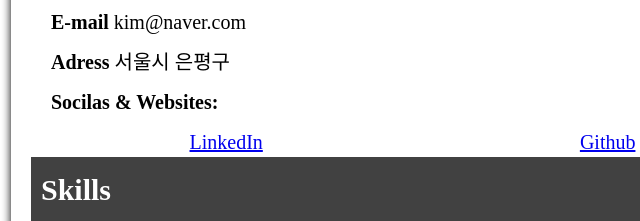
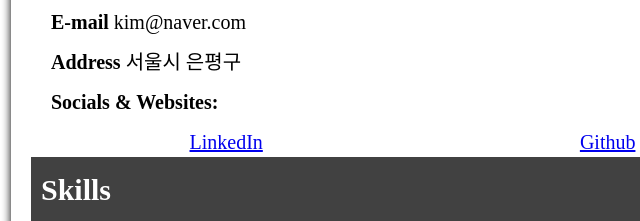
Before and after one commit to Ponolia/sample-resume, a plain HTML site: page index.html in a window 1280 px wide. Shown: the part 325-546 px from the top of the page, 29-669 px from the left. Drawn offline with Linux system fonts and the light colour scheme.

Commit message:
Update index.html

```diff
--- a/index.html
+++ b/index.html
@@ -18,9 +18,9 @@
                 <h2>Contact</h2>
                 <p id="mobile"><b>Mobile</b> 010-1234-5678</p>
                 <p id="email"><b>E-mail</b> kim@naver.com</p>
-                <p id="address"><b>Adress</b> 서울시 은평구</p>
+                <p id="address"><b>Address</b> 서울시 은평구</p>
                 <p>
-                    <b>Socilas & Websites:</b>
+                    <b>Socials & Websites:</b>
                 </p>
                 <div id="socials-div">
                     <a id="linked_link" href="https://ww.naver.com">LinkedIn</a>
@@ -65,4 +65,5 @@
             </section>
         </main>
     </body>
+
 </html>
```
